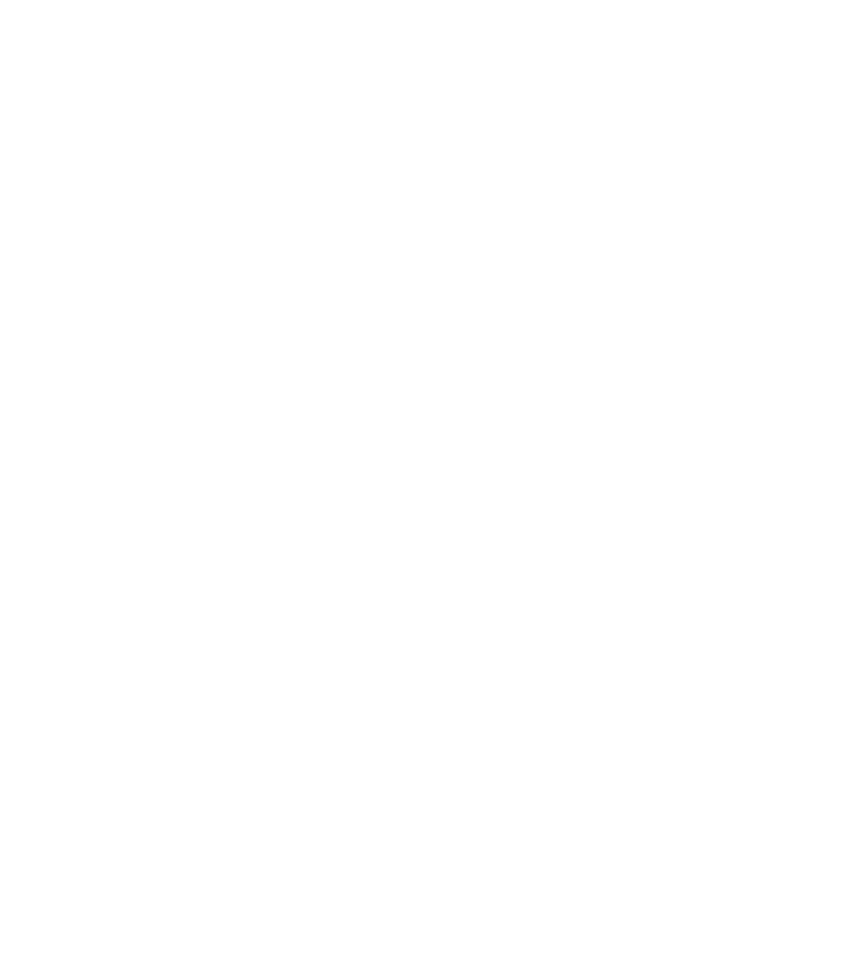
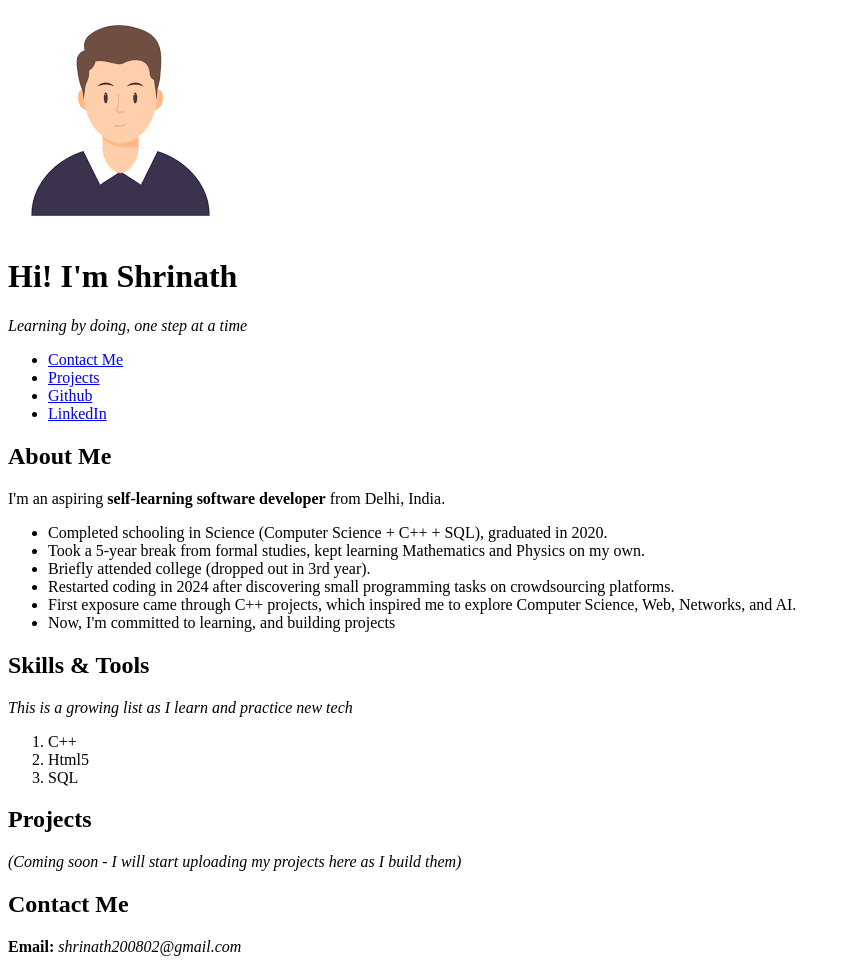
Before and after one commit to shrinath-dev/my-resume, a plain HTML site: page index.html in a window 1280 px wide. Shown: the whole page, without its empty margins (0-852 px from the left). Before the commit the page ends 800 px from the top, so only its background shows below. Drawn offline with Linux system fonts and the light colour scheme.

Commit message:
my first portfolio in plain Html

```diff
--- a/index.html
+++ b/index.html
@@ -1,11 +1,69 @@
 <!DOCTYPE html>
 <html lang="en">
+
 <head>
     <meta charset="UTF-8">
     <meta name="viewport" content="width=device-width, initial-scale=1.0">
     <title>My Resume</title>
 </head>
+
 <body>
+    <!-- This is header  -->
+    <header>
+        <img src="images.png" alt="shrinath image" />
+        <h1>Hi! I'm Shrinath</h1>
+        <p><i>Learning by doing, one step at a time</i></p>
+    </header>
+    <!-- This is navigation  -->
+    <nav>
+        <ul>
+            <li><a href="#contact">Contact Me</a></li>
+            <li><a href="#projects">Projects</a></li>
+            <li><a href="https://github.com/shrinath-dev">Github</a></li>
+            <li><a href="https://www.linkedin.com/in/shrinath-k-30b514385/">LinkedIn</a></li>
+        </ul>
+    </nav>
+
+    <!-- Here start the main part -->
+    <main>
+        <section>
+            <h2>About Me</h2>
+            <article>
+                <p>I'm an aspiring <strong>self-learning software developer</strong> from Delhi, India.</p>
+                <ul>
+                    <li>Completed schooling in Science (Computer Science + C++ + SQL), graduated in 2020.</li>
+                    <li>Took a 5-year break from formal studies, kept learning Mathematics and Physics on my own.</li>
+                    <li>Briefly attended college (dropped out in 3rd year).</li>
+                    <li>Restarted coding in 2024 after discovering small programming tasks on crowdsourcing platforms.</li>
+                    <li>First exposure came through C++ projects, which inspired me to explore Computer Science, Web, Networks, and AI.</li>
+                    <li>Now, I'm committed to learning, and building projects</li>
+                </ul>
+            </article>
+        </section>
+
+        <section>
+            <h2>Skills & Tools</h2>
+            <p><i>This is a growing list as I learn and practice new tech</i></p>
+            <ol>
+                <li>C++</li>
+                <li>Html5</li>
+                <li>SQL</li>
+            </ol>
+        </section>
+
+        <section id="projects">
+            <h2>Projects</h2>
+            <p><i>(Coming soon - I will start uploading my projects here as I build them)</i></p>
+        </section>
+    </main>
+
+    <footer>
+        <section id="contact">
+            <h2>Contact Me</h2>
+            <p><strong>Email:</strong> <i>shrinath200802@gmail.com</i></p>
+        </section>
+    </footer>
 
 </body>
+
 </html>
```
Also changed, not shown: images.png (added).
